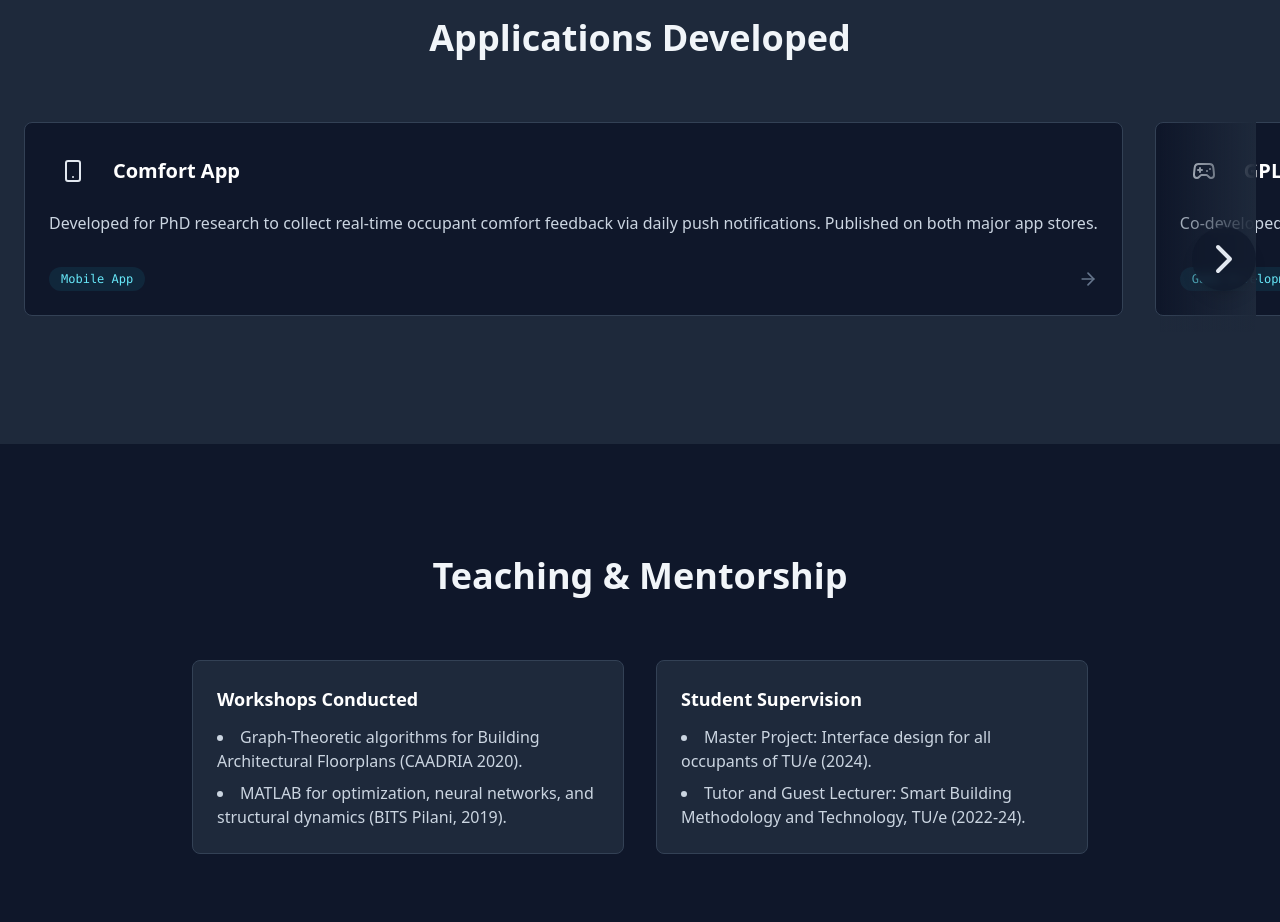
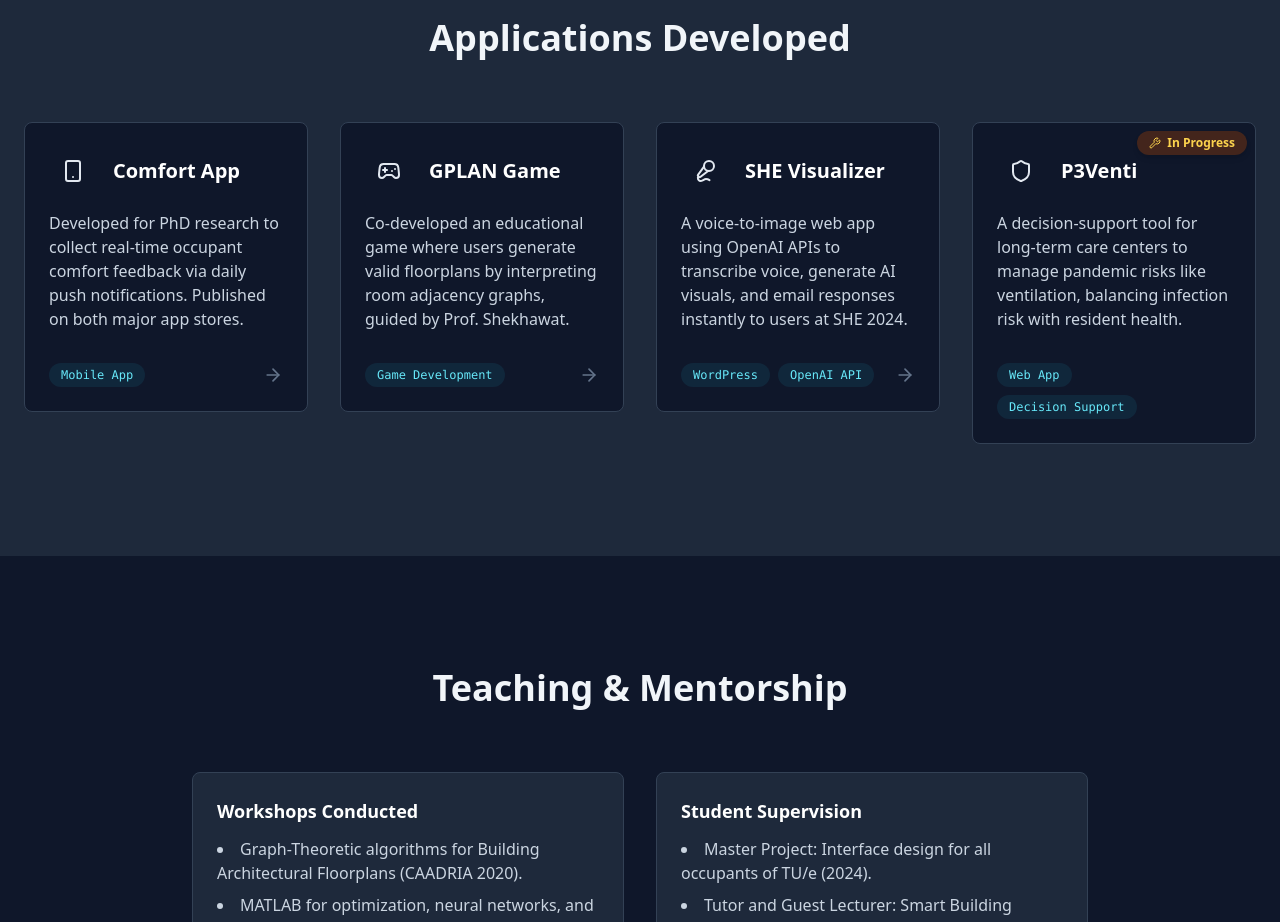
Before and after one commit to nitantupasani/webpage, a React (Create React App) app: page / in a window 1280 px wide. Shown: the part 2580-3502 px from the top of the page. Built offline with nearby package versions, Linux system fonts and the light colour scheme.

Commit message:
responsive cards

```diff
--- a/src/App.js
+++ b/src/App.js
@@ -262,10 +262,10 @@ const portfolioData = {
     { title: "Rainwater Harvesting Network Optimisation", description: "Segmented satellite imagery using CNN and solved the Steiner Tree problem with a genetic algorithm to minimize pipeline costs.", tags: ["CNN", "Genetic Algorithms"], filterTag: "Optimization" }
   ],
   apps: [
-    { icon: Smartphone, title: "Comfort App", description: "Developed for PhD research to collect real-time occupant comfort feedback via daily push notifications. Published on both major app stores.", tags: ["Mobile App"], link: "https://apps.apple.com/nl/app/b4b-building-28-delft/id6444261538?l=en-GB", color: "blue" },
+    { icon: Smartphone, title: "Comfort App", description: "Developed for PhD research to collect real-time occupant comfort feedback via daily push notifications. Published on both major app stores.", tags: ["Mobile App"], link: "https://play.google.com/store/apps/details?id=com.comfort.comfortfeedbackapp", color: "blue" },
     { icon: Gamepad2, title: "GPLAN Game", description: "Co-developed an educational game where users generate valid floorplans by interpreting room adjacency graphs, guided by Prof. Shekhawat.", tags: ["Game Development"], link: "https://apps.apple.com/nl/app/gplan-game/id6727013926?l=en-GB", color: "green" },
     { icon: Mic2, title: "SHE Visualizer", description: "A voice-to-image web app using OpenAI APIs to transcribe voice, generate AI visuals, and email responses instantly to users at SHE 2024.", tags: ["WordPress", "OpenAI API"], link: "https://www.she2024.com/she-designer-page/", color: "purple" },
-    { icon: Shield, title: "P3Venti", description: "A decision-support tool for long-term care centers to manage pandemic risks like ventilation, balancing infection risk with resident health.", tags: ["Web App", "Decision Support"], link: "https://p3venti.netlify.app/", color: "red", status: "In Progress" }
+    { icon: Shield, title: "P3Venti", description: "A decision-support tool for long-term care centers to manage pandemic risks like ventilation, balancing infection risk with resident health.", tags: ["Web App", "Decision Support"], link: "#", color: "red", status: "In Progress" }
   ],
   teaching: {
     workshops: ["Graph-Theoretic algorithms for Building Architectural Floorplans (CAADRIA 2020).", "MATLAB for optimization, neural networks, and structural dynamics (BITS Pilani, 2019)."],
@@ -278,13 +278,13 @@ const portfolioData = {
     { text: "Upasani, N., Guerra-Santin, O., & Mohammadi, M. (2025). A self-determination theory approach to evaluating indoor environment satisfaction through building interfaces.", journal: "In preparation.", link: "#", tags: ['User Satisfaction'] },
     { text: "Upasani, N., Guerra-Santin, O., & Mohammadi, M. (2025). Towards a standardized digital platform for smart buildings: Ensuring a two-way communication.", journal: "In preparation.", link: "#", tags: ['Smart Buildings'] },
     { text: "Shekhawat, K., Upasani, N., Bisht, S., & Jain, R. (2021). A tool for computer-generated dimensioned floorplans based on given adjacencies.", journal: "Automation in Construction, 127.", link: "https://doi.org/10.1016/j.autcon.2021.103718", tags: ['Automation', 'Graph Theory', 'Architecture'] },
-    { text: "Bisht, S., Shekhawat, K., Upasani, N., Jain, R., Tiwaskar, R., & Hebbar, C. (2022). Transforming an Adjacency Graph into Dimensioned Floorplan Layouts.", journal: "Computer Graphics Forum, 41(6).", link: "https://doi.org/10.1111/cgf.14451", tags: ['Graph Theory', 'Architecture'] },
+    { text: "Bisht, S., Shekhawat, K., Upasani, N., Jain, R., Tiwaskar, R., & Hebbar, C. (2022). Transforming an Adjacency Graph into Dimensioned Floorplan Layouts.", journal: "Computer Graphics Forum, 41(6).", link: "https://doi.org/10.1111/cgf.14451", tags: ['Automation','Graph Theory', 'Architecture'] },
     { text: "Nagpal, G., Chanda, U., & Upasani, N. (2022). Inventory replenishment policies for two successive generations price-sensitive technology products.", journal: "Journal of Industrial and Management Optimization, 18(3).", link: "https://doi.org/10.3934/jimo.2021036", tags: ['Optimization'] },
     { text: "Rawat, S., Narula, R., Upasani, N., & Muthukumar, G. (2019). A relook on dosage of basalt chopped fibres and its influence on characteristics of concrete.", journal: "Advances in Structural Engineering and Rehabilitation.", link: "https://doi.org/10.1007/978-981-13-7615-3_22", tags: ['Civil Engineering'] },
     { text: "Upasani, N., Bansal, M., Satapathy, A., Rawat, S., & Muthukumar, G. (2019). Design and Performance Criteria for Fire-Resistant Design of Structures--An Overview.", journal: "Advances in Structural Technologies.", link: "https://doi.org/10.1007/978-981-15-5235-9_21", tags: ['Civil Engineering', 'Structural Engineering'] },
     { text: "Rawat, S., Narula, R., Kaushik, P., et al. (2024). Seismic and Fire Behaviour of FRP Strengthened Reinforced High Strength Concrete Structures-An Overview.", journal: "RC Structures Strengthened with FRP for Earthquake Resistance.", link: "https://doi.org/10.1007/978-981-97-0102-5_11", tags: ['Civil Engineering', 'Structural Engineering'] },
     { text: "Rai, A., Upasani, N., Rawat, S., & Muthukumar, G. (2018). Methodology for numerical simulation of the behaviour of deep beams.", journal: "11th Structural Engineering Convention (SEC-2018).", link: "#", tags: ['Civil Engineering', 'Structural Engineering'] },
-    { text: "Upasani, N., & Gupta, R. (2019). Optimization of rainwater harvesting network in rural scenario using gis and ga.", journal: "5th International Conference on Soft Computing and Optimization.", link: "#", tags: ['Optimization', 'GIS', 'Genetic Algorithms'] },
+    { text: "Upasani, N., & Gupta, R. (2019). Optimization of rainwater harvesting network in rural scenario using gis and ga.", journal: "5th International Conference on Soft Computing and Optimization.", link: "#", tags: ['Optimization', 'GIS', 'Genetic Algorithms','Civil Engineering'] },
     { text: "Guerra-Santin, O., Lange, V., Upasani, N., Corsius, M., & Jeurens, J. (2025). User-centric interfaces for smart and healthy buildings: Exploring a design methodology.", journal: "Smart Healthy Environments (SHE) World Conference.", link: "#", tags: ['Smart Buildings', 'User Satisfaction'] }
   ]
 };
@@ -565,45 +565,11 @@ const Projects = ({ setActiveFilter }) => {
 };
 
 const Apps = () => {
-  const scrollRef = useRef(null);
-  const [showLeftArrow, setShowLeftArrow] = useState(false);
-  const [showRightArrow, setShowRightArrow] = useState(true);
-
-  const handleScroll = () => {
-    if (scrollRef.current) {
-      const { scrollLeft, scrollWidth, clientWidth } = scrollRef.current;
-      setShowLeftArrow(scrollLeft > 5);
-      setShowRightArrow(scrollLeft < scrollWidth - clientWidth - 5);
-    }
-  };
-
-  const scroll = (direction) => {
-    if (scrollRef.current) {
-      const scrollAmount = direction === 'left' ? -350 : 350;
-      scrollRef.current.scrollBy({ left: scrollAmount, behavior: 'smooth' });
-    }
-  };
-
-  useEffect(() => {
-    const currentRef = scrollRef.current;
-    if (currentRef) {
-      handleScroll(); // Initial check
-      currentRef.addEventListener('scroll', handleScroll);
-      window.addEventListener('resize', handleScroll);
-    }
-    return () => {
-      if (currentRef) {
-        currentRef.removeEventListener('scroll', handleScroll);
-        window.removeEventListener('resize', handleScroll);
-      }
-    };
-  }, []);
-
   return (
     <Section id="apps" className="bg-white dark:bg-slate-800">
       <div className="container mx-auto px-6">
         <SectionTitle>Applications Developed</SectionTitle>
-        <div className="md:hidden grid grid-cols-1 gap-8">
+        <div className="grid grid-cols-1 md:grid-cols-2 lg:grid-cols-4 gap-8">
           {portfolioData.apps.map((app, index) => {
             const Icon = app.icon;
             const isClickable = app.link && app.link !== "#";
@@ -654,99 +620,6 @@ const Apps = () => {
               </div>
             );
           })}
-        </div>
-
-        <div className="hidden md:block relative group">
-          <div
-            className="absolute top-0 left-0 h-full w-24 bg-gradient-to-r from-white dark:from-slate-800 to-transparent pointer-events-none z-10 transition-opacity duration-300"
-            style={{ opacity: showLeftArrow ? 1 : 0 }}
-          />
-          <div
-            className="absolute top-0 right-0 h-full w-24 bg-gradient-to-l from-white dark:from-slate-800 to-transparent pointer-events-none z-10 transition-opacity duration-300"
-            style={{ opacity: showRightArrow ? 1 : 0 }}
-          />
-          <AnimatePresence>
-            {showLeftArrow && (
-              <motion.button
-                initial={{ opacity: 0, scale: 0.5 }}
-                animate={{ opacity: 1, scale: 1 }}
-                exit={{ opacity: 0, scale: 0.5 }}
-                whileHover={{ scale: 1.1, backgroundColor: 'rgba(229, 231, 235, 0.9)', color: 'rgb(15, 23, 42)' }}
-                whileTap={{ scale: 0.9 }}
-                onClick={() => scroll('left')}
-                className="absolute left-0 top-1/2 -translate-y-1/2 -translate-x-5 z-20 bg-white/70 dark:bg-slate-900/70 backdrop-blur-sm rounded-full p-2 shadow-lg"
-              >
-                <ChevronLeft size={48} className="text-slate-700 dark:text-slate-200" />
-              </motion.button>
-            )}
-          </AnimatePresence>
-          <div ref={scrollRef} className="flex space-x-8 pb-4 -mx-6 px-6 overflow-x-auto" style={{ scrollbarWidth: 'none', msOverflowStyle: 'none' }}>
-            {portfolioData.apps.map((app, index) => {
-              const Icon = app.icon;
-              const isClickable = app.link && app.link !== "#";
-
-              const cardContent = (
-                <div className="relative bg-gray-50 dark:bg-slate-900 rounded-lg p-6 border border-gray-200 dark:border-slate-700 flex flex-col h-full overflow-hidden">
-                  {app.status === "In Progress" && (
-                    <div className="absolute top-2 right-2 z-10">
-                      <div className="flex items-center bg-amber-100 dark:bg-amber-900/50 text-amber-800 dark:text-amber-300 text-xs font-bold px-3 py-1 rounded-full shadow-md">
-                        <Wrench size={12} className="mr-1.5" />
-                        {app.status}
-                      </div>
-                    </div>
-                  )}
-                  <div className="flex items-center mb-4">
-                    <div className={`p-3 rounded-full bg-${app.color}-100 dark:bg-${app.color}-900/30 mr-4 text-${app.color}-600 dark:text-${app.color}-400`}>
-                      <Icon size={24} />
-                    </div>
-                    <h3 className="text-xl font-bold text-slate-900 dark:text-white">{app.title}</h3>
-                  </div>
-                  <p className="text-slate-600 dark:text-slate-300 mb-4 flex-grow">{app.description}</p>
-                  <div className="flex justify-between items-center mt-4">
-                    <div className="flex flex-wrap gap-2">
-                      {app.tags.map(tag => (
-                        <span key={tag} className="bg-cyan-100/60 text-cyan-800 dark:bg-cyan-900/30 dark:text-cyan-300 text-xs font-mono px-3 py-1 rounded-full">{tag}</span>
-                      ))}
-                    </div>
-                    <ArrowRight className={`text-slate-400 dark:text-slate-500 transition-opacity ${isClickable ? 'opacity-100' : 'opacity-0'}`} size={20} />
-                  </div>
-                </div>
-              );
-
-              if (isClickable) {
-                return (
-                  <a key={index} href={app.link} target="_blank" rel="noopener noreferrer" className="block h-full min-w-[350px] flex-shrink-0">
-                    <TiltCard>
-                      {cardContent}
-                    </TiltCard>
-                  </a>
-                );
-              }
-
-              return (
-                <div key={index} className="h-full min-w-[350px] flex-shrink-0">
-                  <TiltCard>
-                    {cardContent}
-                  </TiltCard>
-                </div>
-              );
-            })}
-          </div>
-          <AnimatePresence>
-            {showRightArrow && (
-              <motion.button
-                initial={{ opacity: 0, scale: 0.5 }}
-                animate={{ opacity: 1, scale: 1 }}
-                exit={{ opacity: 0, scale: 0.5 }}
-                whileHover={{ scale: 1.1, backgroundColor: 'rgba(255, 255, 255, 0.8)' }}
-                whileTap={{ scale: 0.9 }}
-                onClick={() => scroll('right')}
-                className="absolute right-0 top-1/2 -translate-y-1/2 translate-x-4 z-20 bg-white/70 dark:bg-slate-900/70 backdrop-blur-sm rounded-full p-2 shadow-lg"
-              >
-                <ChevronRight size={48} className="text-slate-700 dark:text-slate-200" />
-              </motion.button>
-            )}
-          </AnimatePresence>
         </div>
       </div>
     </Section>
```
Lines whose indentation alone changed are shown as unchanged.
